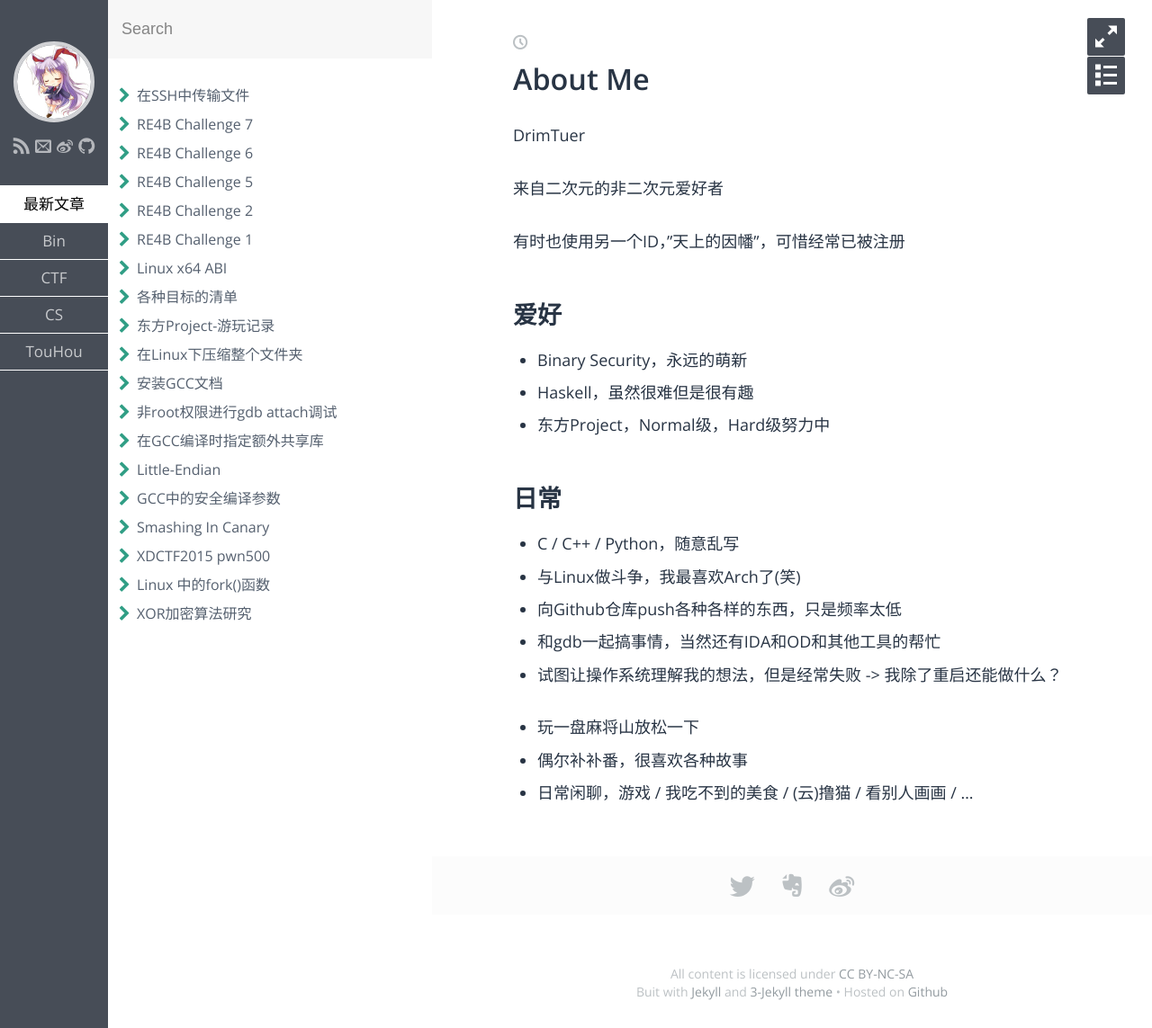
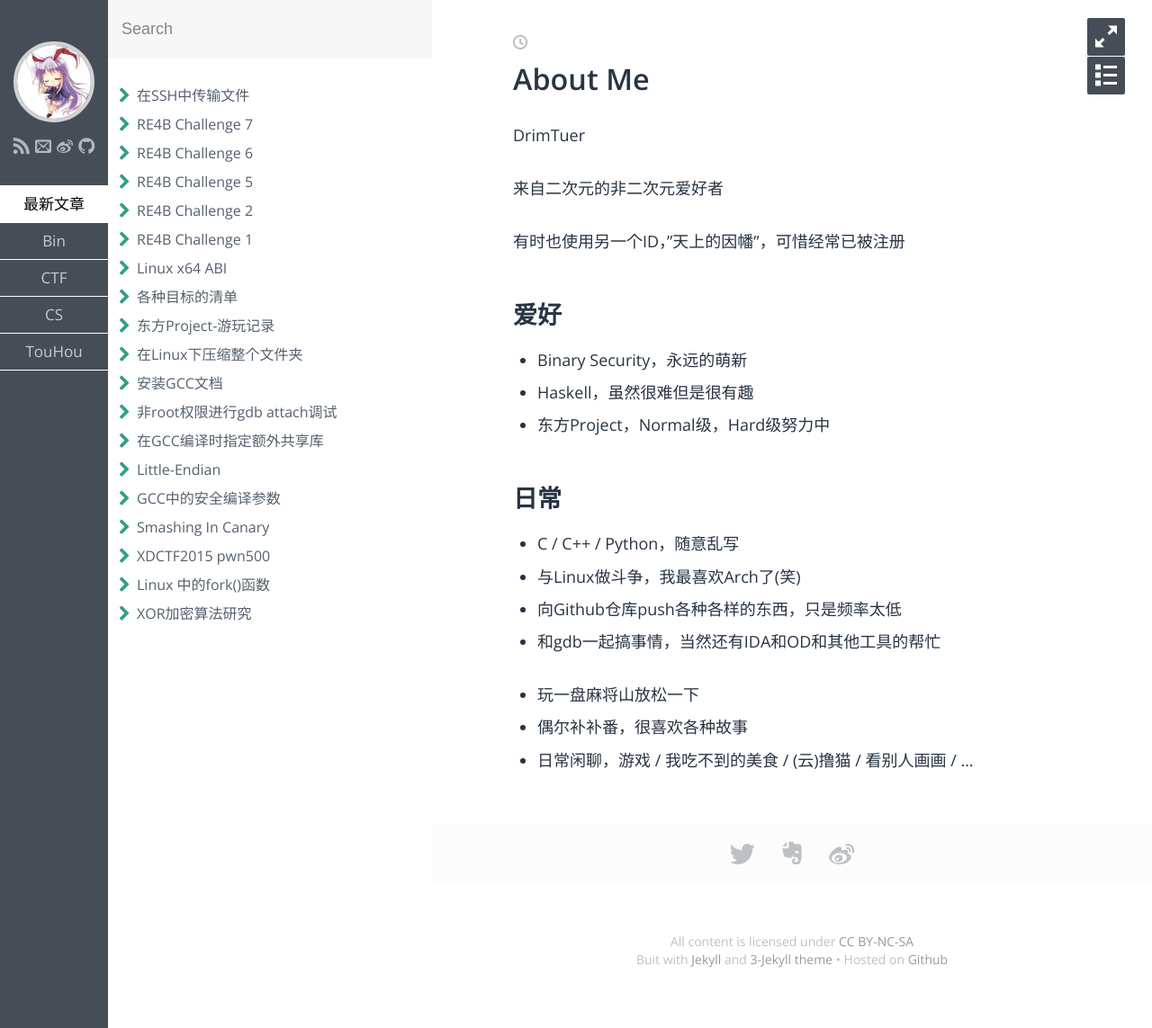
Before and after one commit to irisu-white/irisu-white.github.io, a Jekyll site: the page built from index.md, in a window 1280 px wide. Shown: the whole page at 90% size. Built offline with Jekyll 4.4.1, drawn with Linux system fonts in a browser that asks for light colours; some web fonts are replaced.

Commit message:
update index.

```diff
--- a/index.md
+++ b/index.md
@@ -21,7 +21,6 @@ DrimTuer
 * 与Linux做斗争，我最喜欢Arch了(笑)
 * 向Github仓库push各种各样的东西，只是频率太低
 * 和gdb一起搞事情，当然还有IDA和OD和其他工具的帮忙
-* 试图让操作系统理解我的想法，但是经常失败 -> 我除了重启还能做什么？
 
 * 玩一盘麻将山放松一下
 * 偶尔补补番，很喜欢各种故事
```
